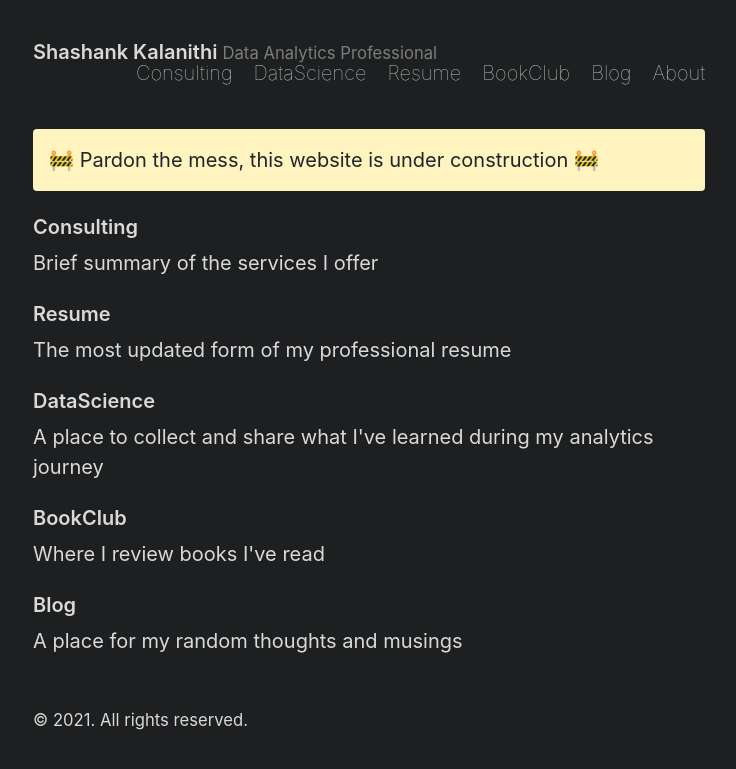
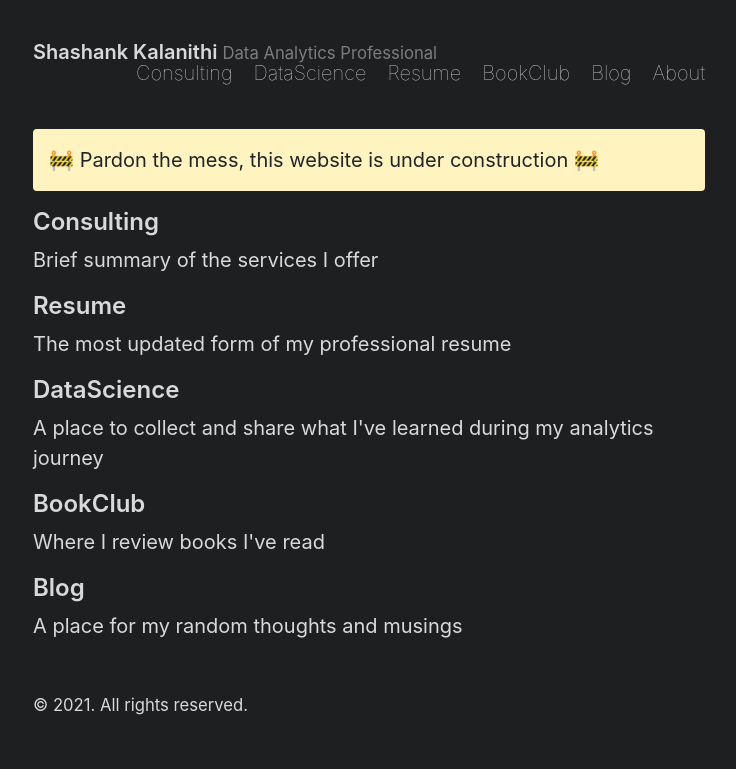
Before and after one commit to kshashank03/kshashank03.github.io, a Jekyll site: the page built from index.html, in a window 1280 px wide. Shown: the top 769 px of the page, without its empty margins (271-1007 px from the left). Built offline with Jekyll 4.4.1, drawn with Linux system fonts in a browser that asks for light colours; the list of posts is cut into pages by our own code.

Commit message:
homepage content edit

```diff
--- a/index.html
+++ b/index.html
@@ -7,15 +7,15 @@ title: Home
   <p class="message">
     🚧 Pardon the mess, this website is under construction 🚧
   </p>
-  <h3>Consulting</h3>
+  <h2>Consulting</h2>
   <p>Brief summary of the services I offer</p>
-  <h3>Resume</h3>
+  <h2>Resume</h2>
   <p>The most updated form of my professional resume</p>
-  <h3>DataScience</h3>
+  <h2>DataScience</h2>
   <p>A place to collect and share what I've learned during my analytics journey</p>
-  <h3>BookClub</h3>
+  <h2>BookClub</h2>
   <p>Where I review books I've read</p>
-  <h3>Blog</h3>
+  <h2>Blog</h2>
   <p>A place for my random thoughts and musings</p>
 
 
```
